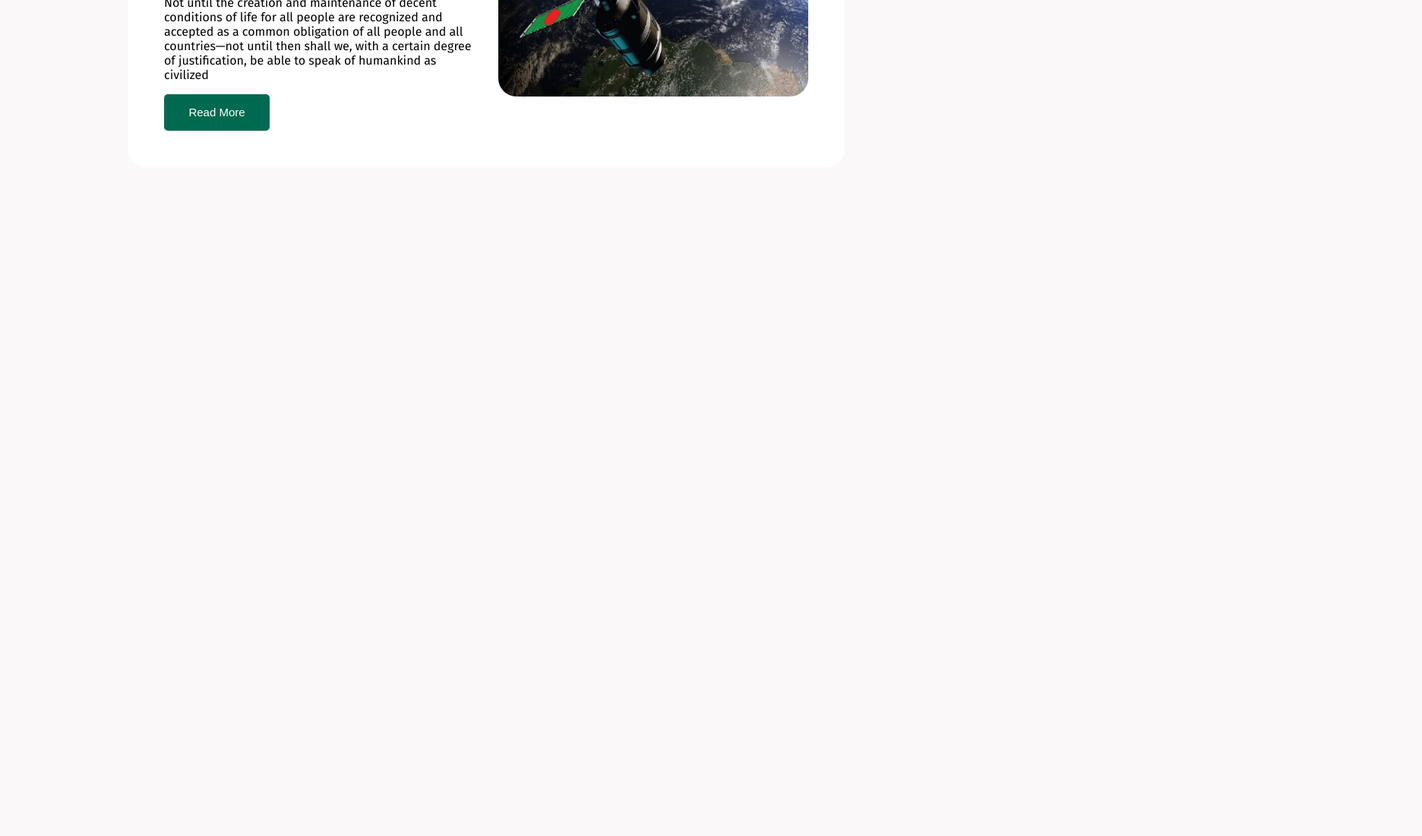
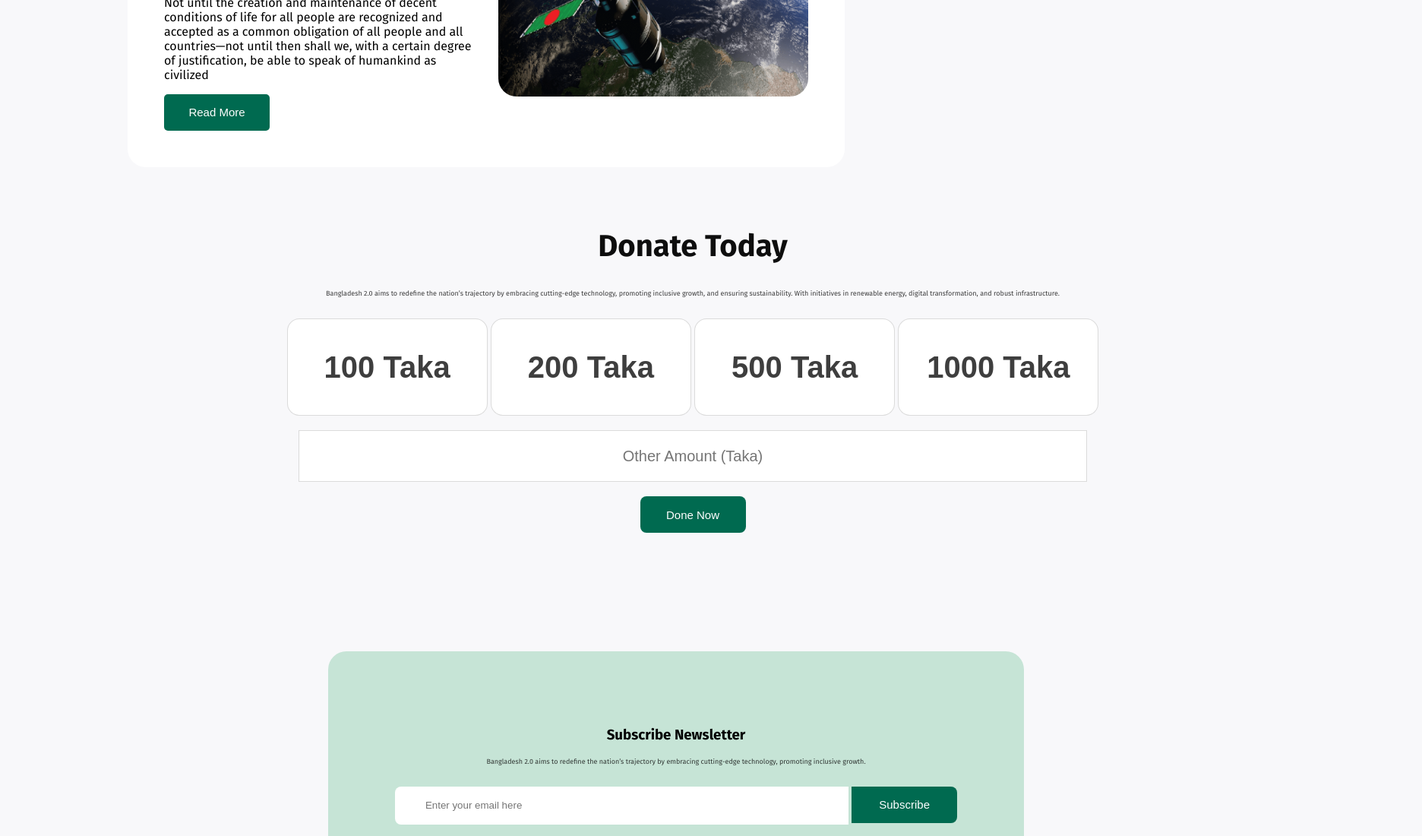
Before and after one commit to Avijithpaul/my-1st-assignment, a plain HTML site: page index.html in a window 1280 px wide. Shown: the part 2004-3104 px from the top of the page at 76% size, 1872 px wide, since content can reach past the window. Before the commit the page ends 2304 px from the top, so only its background shows below. Drawn offline with Linux system fonts and the light colour scheme.

Commit message:
Bangladesh 2.0 complete

```diff
--- a/index.html
+++ b/index.html
@@ -116,6 +116,51 @@
 
     </main>
     <footer>
+        <article class="donate">
+            <section class="today">
+                <h2 class="ti">Donate Today</h2>
+                <p class="nor">
+                    Bangladesh 2.0 aims to redefine the nation’s trajectory by embracing cutting-edge technology, promoting inclusive growth, and ensuring sustainability. With initiatives in renewable energy, digital transformation, and robust infrastructure.
+                </p>
+                <br>
+                <div class="card">
+                    <button class="card-btn">100 Taka</button>
+                    <button class="card-btn">200 Taka</button>
+                    <button class="card-btn">500 Taka</button>
+                    <button class="card-btn">1000 Taka</button>
+                </div>
+                <br>
+                <input class="place" placeholder="Other Amount (Taka)" type="text">
+                <br>
+                <br>
+                <button class="d">Done Now</button>
+
+            </section>
+            <br>
+            <br>
+            <br>
+            <br>
+            <section class="Subscribe">
+                <div class="ht">
+                    <h3>Subscribe Newsletter</h3>
+                    <p class="nor">
+                        Bangladesh 2.0 aims to redefine the nation’s trajectory by embracing cutting-edge technology, promoting inclusive growth.
+                    </p>
+                </div>
+                <br>
+                <div class="int">
+                    <input type="email" placeholder="Enter your email here" name="" id="email">
+                    <button class="sub-btn">Subscribe</button>
+                </div>
+                <br>
+                <p class="nor">We promise not to spam you!</p>
+            </section>
+
+
+            <div class="foot"><h6>Bangladesh 2.0</h6></div>
+        </article>
+
+
 
     </footer>
 </body>
--- a/styles/style.css
+++ b/styles/style.css
@@ -238,6 +238,18 @@
 
 }
 
+.d{
+  align-items: center center;
+  background-color: rgb(0, 106, 80);
+  padding: 7px 13px ;
+  width: 139px;
+  height: 48px;
+  font-size: 15px;
+  color: #FFFFFF;
+  border: none;
+  border-radius: 8px;
+}
+
 .chief-adviser{
   background-image: url('../assets/quote-bg.png');
   background-repeat: no-repeat;
@@ -295,5 +307,101 @@
   height: 290px;
 }
 .coler{
-  background-color: rgb(250, 248, 248);
+  background-color: rgb(248, 248, 250);
 }
+.donate{
+  margin: 80px 160px;
+  text-align: center;
+  row-gap:  24px;
+  padding: 0 104px 88px;
+  width: 1280px;
+  height: 464px;
+
+
+}
+
+
+
+.card>.card-btn{
+
+  align-items: center;
+}
+.card >button{
+  width: 264px;
+  height: 128px;
+  color: rgba(14, 14, 14, 0.8);
+  background-color: white;
+
+
+  font-size: 40px;
+  font-weight: 700;
+  line-height: 48px;
+  border-radius: 16px;
+  border: 1px solid rgba(14, 14, 14, 0.15);
+
+}
+.card>button:hover {
+  background-color: rgb(198, 228, 214);
+}
+
+.card{
+  justify-content: space-around;
+  gap: 24px;
+}
+.ti{
+  color: rgb(14, 14, 14);
+  font-family: Fira Sans;
+  font-size: 40px;
+  font-weight: 700;
+  line-height: 48px;
+}
+.place{
+  text-align: center;
+  width: 1032px;
+  height: 64px;
+  border:  1px solid rgba(14, 14, 14, 0.15);
+  color: rgba(14, 14, 14, 0.3);
+  font-size: 20px;
+  font-weight: 400;
+  line-height: 24px;
+
+}
+.sub-btn{
+  background-color: #006A50;
+  color: #FFFFFF;
+  padding: 7px 13px ;
+  width: 139px;
+  height: 48px;
+  font-size: 15px;
+  border: none;
+  border-bottom-right-radius: 8px;
+  border-top-right-radius: 8px;
+}
+#email{
+  width: 555px;
+  height: 48px;
+  border: none;
+  border-top-left-radius: 8px;
+  border-bottom-left-radius: 8px;
+  padding-left: 40px;
+}
+.Subscribe{
+  margin-top: 80px;
+  margin-left: 160px;
+  margin-bottom: 80px;
+  margin-right: 160px;
+  background-color: rgb(198, 228, 214);
+  width: 916px;
+  height: 250px;
+  align-items: center;
+  justify-content: space-around;
+  padding-top: 80px;
+  border-radius: 24px;
+
+}
+.foot{
+  width: 1600px;
+  height: 226px;
+  font-weight: 222px;
+  font-size: 38px;
+}
```
